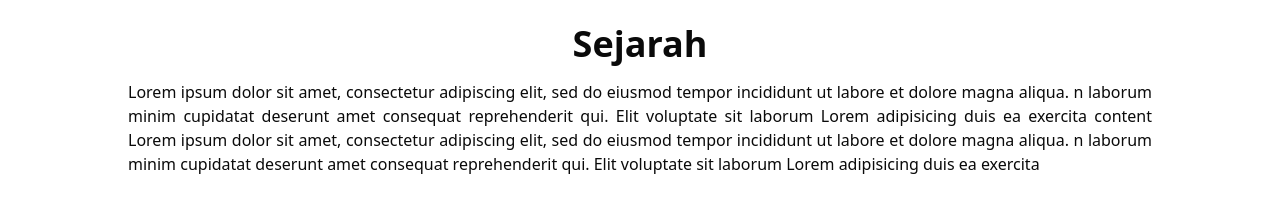
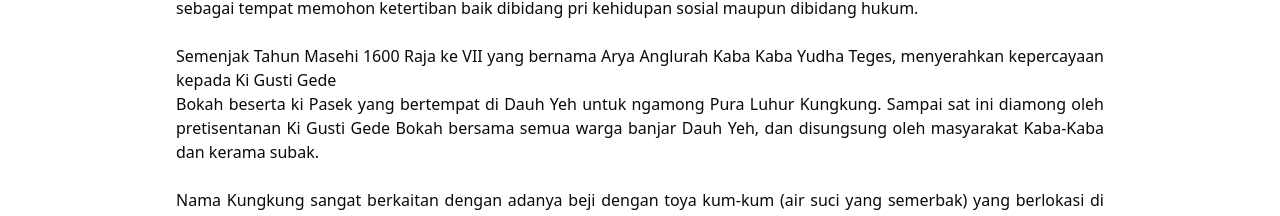
Before and after one commit to LianggaRistiana/pesona-kaba-kaba, a Next.js app: page /pura-luhur-kungkung in a window 1280 px wide. Shown: the part 1100-1316 px from the top of the page. Built offline with nearby package versions, Linux system fonts and the light colour scheme.

Commit message:
style: css minor change

```diff
--- a/app/pura-luhur-kungkung/page.tsx
+++ b/app/pura-luhur-kungkung/page.tsx
@@ -18,6 +18,17 @@ const Pelinggih: Pelinggih[] = [
   }
 ];
 
+const history = `
+Sebagaimana dikemukakan pada uraian situs kuno berupa pura, bahwa pura Luhur Kungkung yang didirikan pada abad ke XV oleh raja ke IV yang bernama Anak Agung Ngurah Made Putra Teges (1412-1500). Pura Luhur Kungkungdidirikan sebagai tempat memuja Tuhan dalam kekuatan Stiti, melalui prebawaNya sebagai Ratu Mas Manik Galih, merupakan pura yang berkaitan dengan kemakmuran masyarakat khususnya dibidang pangan. Juga didirikan pelinggih Ratu Gede Jaksa sebagai tempat memohon ketertiban baik dibidang pri kehidupan sosial maupun dibidang hukum.
+
+Semenjak Tahun Masehi 1600 Raja ke VII yang bernama Arya Anglurah Kaba Kaba Yudha Teges, menyerahkan kepercayaan kepada Ki Gusti Gede
+Bokah beserta ki Pasek yang bertempat di Dauh Yeh untuk ngamong Pura Luhur Kungkung. Sampai sat ini diamong oleh pretisentanan Ki Gusti Gede Bokah bersama semua warga banjar Dauh Yeh, dan disungsung oleh masyarakat Kaba-Kaba dan kerama subak.
+
+Nama Kungkung sangat berkaitan dengan adanya beji dengan toya kum-kum (air suci yang semerbak) yang berlokasi di Nista Mandala Pura Kungkung. Pada area beji terdapat 3 lokasi pancoran, yaitu Pancoran Beji (No 1) adalah berfungsi sebagai beji Dewa Yadnya, Pancoran Beji (No.2) adalah berfungsi sebagai beji Dewa Pitara Yadnya, dan pancoran No 3 adalah pancoran untuk pemandian umum.
+
+Sampai saat ini beji Kung-kung masih tetap disucikan oleh masyarakat Kaba-Kaba dan masih berfungsi sebagai uraian diatas sesuai lokasi pancoran, baik untuk beji Dewa Yadnya, Dewa Pitara, dan pemandian umum juga berfungsi sebagai pemandian untuk Banyu Pinaruh.
+`
+
 export default function PuraLuhurKungKungPage() {
     return (
         <div>
@@ -31,8 +42,7 @@ export default function PuraLuhurKungKungPage() {
                 description="In laborum minim cupidatat deserunt amet consequat reprehenderit qui. Elit voluptate sit laborum Lorem adipisicing duis ea exercitation mollit. Laboris labore deserunt ea dolor occaecat labore aute aliquip mollit. "
             />
             <HistoryContent
-                content="Lorem ipsum dolor sit amet, consectetur adipiscing elit, sed do eiusmod tempor incididunt ut labore et dolore magna aliqua. n laborum minim cupidatat deserunt amet consequat reprehenderit qui. Elit voluptate sit laborum Lorem adipisicing duis ea exercita
-                content Lorem ipsum dolor sit amet, consectetur adipiscing elit, sed do eiusmod tempor incididunt ut labore et dolore magna aliqua. n laborum minim cupidatat deserunt amet consequat reprehenderit qui. Elit voluptate sit laborum Lorem adipisicing duis ea exercita"
+                content={history}
             />
             <PelinggihContent listPelinggih={Pelinggih} />
         </div>
--- a/components/molecules/pelinggih-list.tsx
+++ b/components/molecules/pelinggih-list.tsx
@@ -7,7 +7,7 @@ type Props = {
 
 export default function PelinggihList({ listPelinggih }: Props) {
     return (
-        <div className="grid grid-cols-3 gap-4">
+        <div className="grid md:grid-cols-3 gap-4">
             {
                 listPelinggih.map((item, index) => (
                     <PelinggihItem key={index} {...item} />
--- a/components/organisms/history-content.tsx
+++ b/components/organisms/history-content.tsx
@@ -13,7 +13,7 @@ export default function HistoryContent(
                 <h1 className="text-2xl md:text-4xl font-bold">
                     Sejarah
                 </h1>
-                <p className="mt-4 text-justify md:mx-12">
+                <p className=" md:mt-4 text-justify md:mx-24 whitespace-pre-line">
                     {content}
                 </p>
             </div>
```
